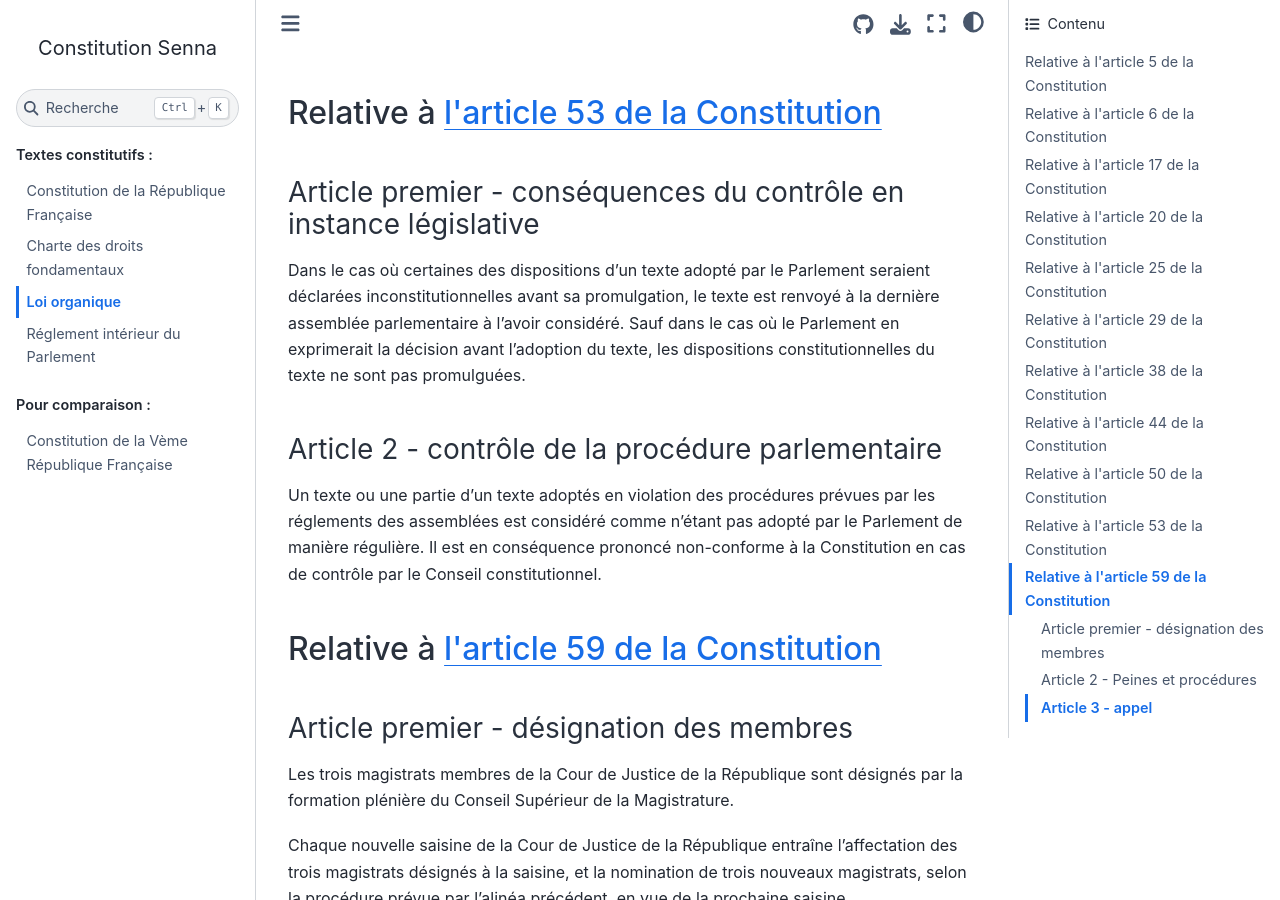
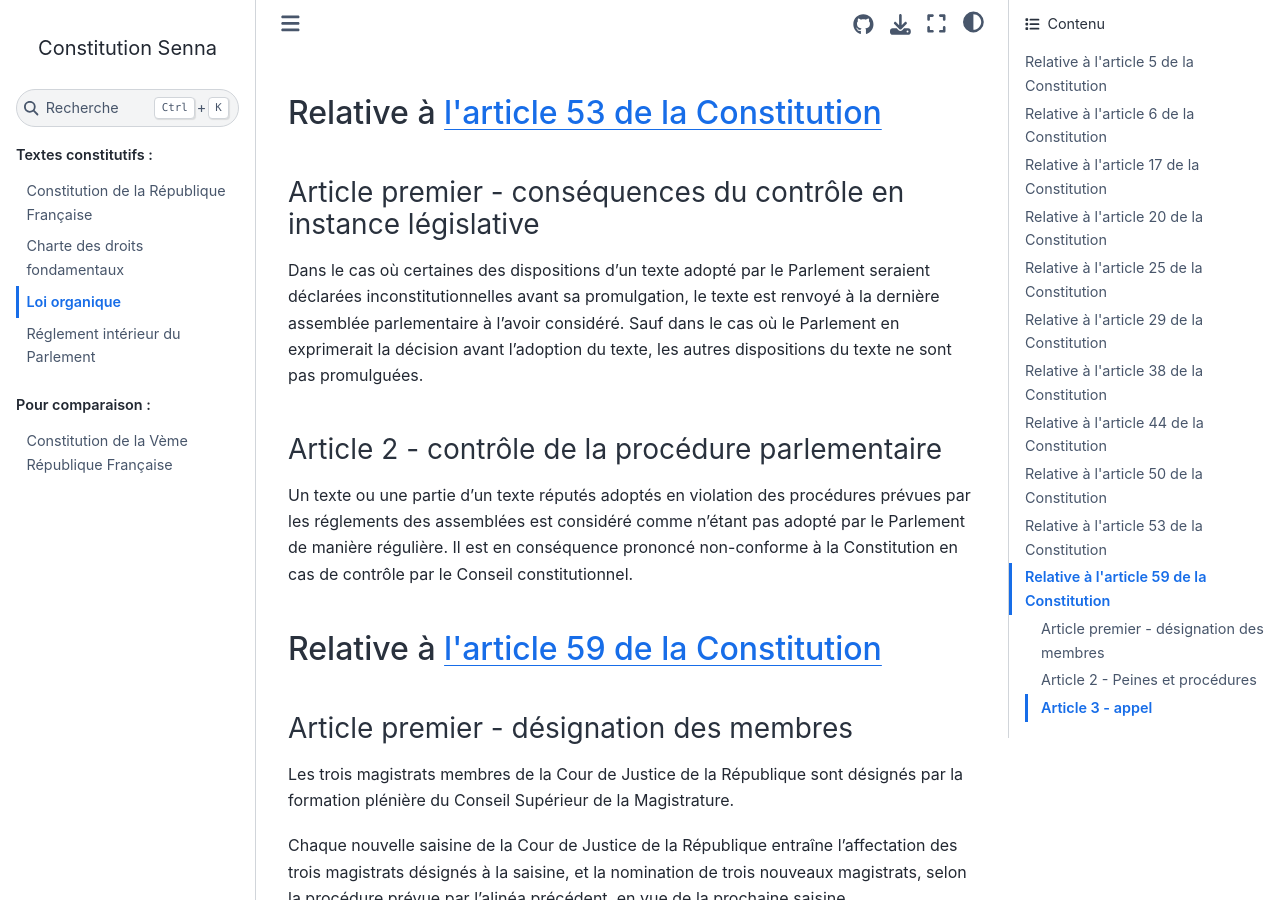
Before and after one commit to Gouvernathor/senna, a Sphinx documentation site: the page built from source/organique.rst, in a window 1280 px wide and 900 px high, scrolled down 5947 px. Built offline with Sphinx 7.4.7 and the Sphinx Book theme 1.1.4, drawn with Linux system fonts in a browser that asks for light colours.

Commit message:
meilleures formulations

```diff
--- a/source/organique.rst
+++ b/source/organique.rst
@@ -206,11 +206,11 @@
 
 Article premier - conséquences du contrôle en instance législative
 ------------------------------------------------------------------
-Dans le cas où certaines des dispositions d'un texte adopté par le Parlement seraient déclarées inconstitutionnelles avant sa promulgation, le texte est renvoyé à la dernière assemblée parlementaire à l'avoir considéré. Sauf dans le cas où le Parlement en exprimerait la décision avant l'adoption du texte, les dispositions constitutionnelles du texte ne sont pas promulguées.
+Dans le cas où certaines des dispositions d'un texte adopté par le Parlement seraient déclarées inconstitutionnelles avant sa promulgation, le texte est renvoyé à la dernière assemblée parlementaire à l'avoir considéré. Sauf dans le cas où le Parlement en exprimerait la décision avant l'adoption du texte, les autres dispositions du texte ne sont pas promulguées.
 
 Article 2 - contrôle de la procédure parlementaire
 --------------------------------------------------
-Un texte ou une partie d'un texte adoptés en violation des procédures prévues par les réglements des assemblées est considéré comme n'étant pas adopté par le Parlement de manière régulière. Il est en conséquence prononcé non-conforme à la Constitution en cas de contrôle par le Conseil constitutionnel.
+Un texte ou une partie d'un texte réputés adoptés en violation des procédures prévues par les réglements des assemblées est considéré comme n'étant pas adopté par le Parlement de manière régulière. Il est en conséquence prononcé non-conforme à la Constitution en cas de contrôle par le Conseil constitutionnel.
 
 .. délais ouverts pour la saisine
 
```
